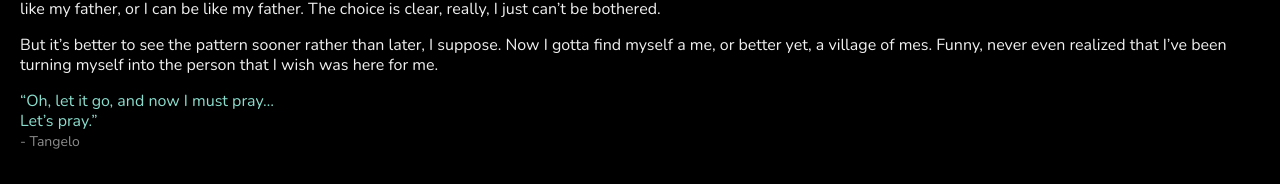
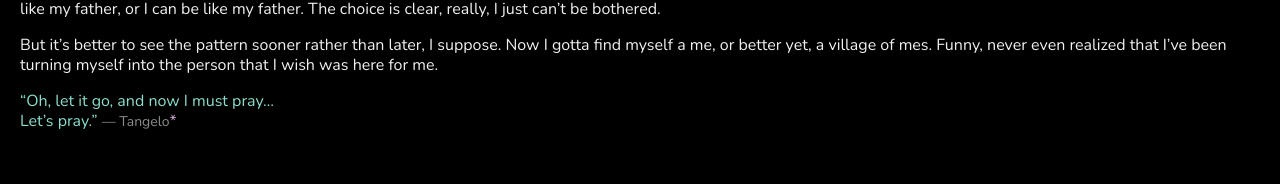
Before and after one commit to olivecarambola/logbook, a Jekyll site: the page built from _posts/2022-06-01-water.md, in a window 1280 px wide. Shown: the part 2003-2187 px from the top of the page. Built offline with Jekyll 4.4.1, drawn with Linux system fonts in a browser that asks for light colours; some web fonts are replaced.

Commit message:
Update 2022-06-01-water.md

```diff
--- a/_posts/2022-06-01-water.md
+++ b/_posts/2022-06-01-water.md
@@ -53,5 +53,4 @@ But I overdid it, like with most things I do. I got too insightful and started b
 But it's better to see the pattern sooner rather than later, I suppose. Now I gotta find myself a me, or better yet, a village of mes. Funny, never even realized that I've been turning myself into the person that I wish was here for me.
 
 <span class="text-body-quote">"Oh, let it go, and now I must pray…
-Let's pray."</span>
-<span class="text-body-credit">- Tangelo</span>
+Let's pray."</span> <span class="text-body-credit">— Tangelo</span><span class="annotated" data-note="From the Red Hot Chili Peppers album ''Unlimited Love'', 2022.">*</span>
```
